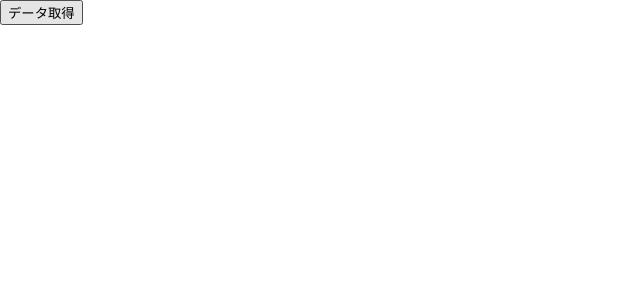
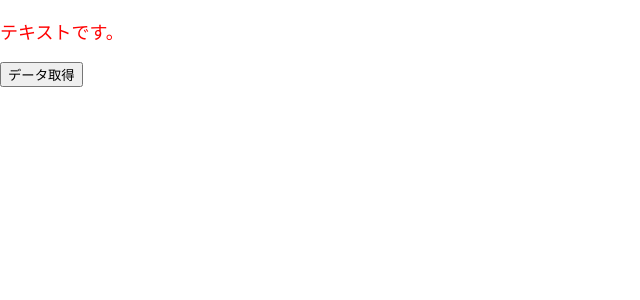
Before and after one commit to soar1219/react-typescript-basic, a React (Create React App) app: page / in a window 1280 px wide. Shown: the top 300 px of the page, without its empty margins (0-640 px from the left). Built offline with nearby package versions, Linux system fonts and the light colour scheme.

Commit message:
関数に型を指定する

```diff
--- a/src/App.tsx
+++ b/src/App.tsx
@@ -3,6 +3,7 @@
 import styled from "styled-components";
 import { Todo } from "./Todo";
 import { TodoType } from "./types/todo";
+import { Text } from "./Text";
 
 function App() {
   const [todos, setTodos] = useState<Array<TodoType>>([]);
@@ -13,6 +14,7 @@
   }
   return (
     <SContainer className="App">
+      <Text color="red" fontSize="18px" />
       <button onClick={onClickFetchData}>データ取得</button>
       {todos.map((todo)=> (
         <Todo key={todo.id} title={todo.title} userId={todo.userId} completed={todo.completed}/>
--- /dev/null
+++ b/src/Text.tsx
@@ -0,0 +1,15 @@
+import { FC } from "react";
+
+type Props = {
+    color: string;
+    fontSize: string;
+}
+
+export const Text: FC<Props> = (props) => {
+    const {color , fontSize} = props;
+    return(
+        <div>
+            <p style={{color , fontSize}}>テキストです。</p>
+        </div>
+    )
+}
--- a/src/Todo.tsx
+++ b/src/Todo.tsx
@@ -1,8 +1,8 @@
+import { FC } from "react";
 import { TodoType } from "./types/todo";
 
 
-
-export const Todo = (props: Omit<TodoType, "id">) => { /* pickで抜き出しOmitで省略 */
+export const Todo: FC<Omit<TodoType, "id">> = (props) => { /* pickで抜き出しOmitで省略 */
     const{title, userId, completed = false /* 初期値を設定するといい */ } = props;
     const compleateMark = completed ? "[完]" : "[未]";
     return(
```
